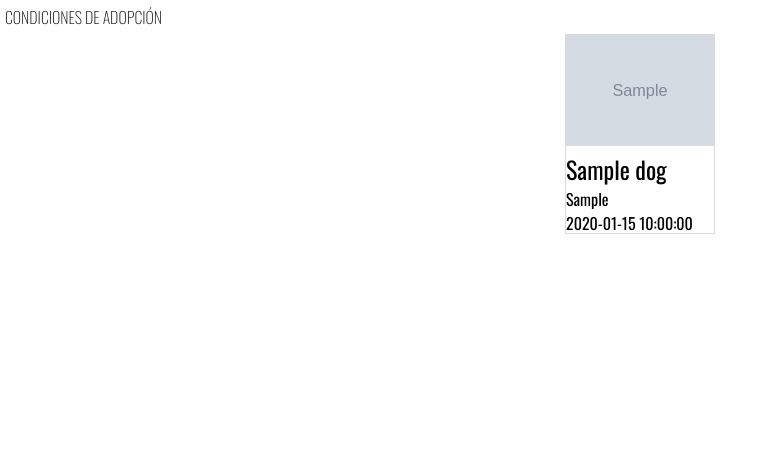
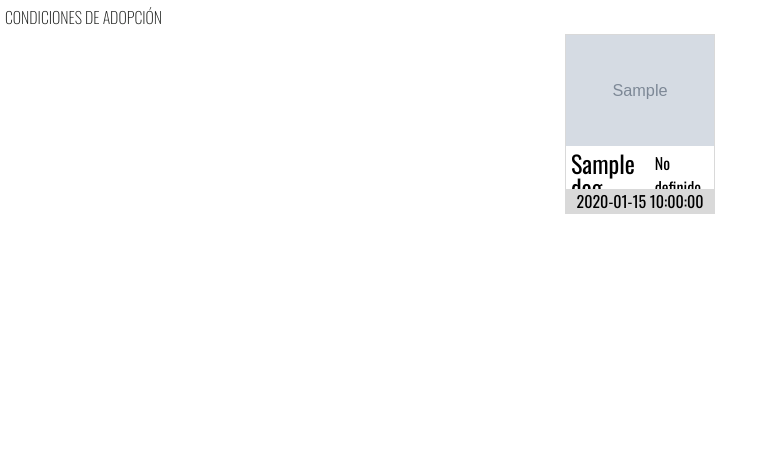
Before and after one commit to benixdev24/asoprofasil, a PHP site: page / in a window 1280 px wide. Shown: the part 124-598 px from the top of the page, without its empty margins (0-773 px from the left). Run offline with PHP 8.4, Linux system fonts and the light colour scheme; tables that the repository leaves empty or names only in its code hold one stand-in row (values such as "Sample post"); grey boxes marked "Sample" are stand-in pictures; some libraries are stand-ins or nearby versions.

Commit message:
update-card-css-dog

```diff
--- a/css/style.css
+++ b/css/style.css
@@ -64,6 +64,7 @@ html {
 	width: 100%;
 	height: 100vh;
 	background: #ffffff;
+	z-index: 10;
 }
 
 .conteiner_list-header.visible {
@@ -145,14 +146,55 @@ html {
 }
 
 .article_dog {
+	display: flex;
+	flex-direction: column;
 	width: clamp(100px, 150px, 200px);
-	height: clamp(100px, 200px, 250px);
+	height: clamp(100px, 180px, 250px);
 	border: 1px solid var(--color-principle);
+}
+
+.conteiner_img_dog {
+	display: flex;
+	width: 100%;
 }
 
 .img_dog {
 	width: 100%;
 	aspec-ratio: 1/3;
+}
+
+.description_dog {
+	display: flex;
+	flex-direction: column;
+	position: relative;
+	width: 100%;
+	flex-grow: 1;
+	align-items: center;
+	z-index: 5;
+}
+
+.header_dog {
+	display: flex;
+	width: 100%;
+	height: auto;
+	padding: 5px;
+	justify-content: space-between;
+	align-items: center;
+}
+
+h2 {
+	line-height: 1;
+}
+
+.footer_dog {
+	display: flex;
+	position: absolute;
+	bottom: 0;
+	width: 100%;
+	height: auto;
+	bottom: 0;
+	background: var(--color-principle);
+	justify-content: center;
 }
 
 .principle-footer {
--- a/index.php
+++ b/index.php
@@ -29,9 +29,6 @@
 				<a href="" class="item_list-header"><li>¿Quienes somos?</li></a>
 				<a href="" class="item_list-header"><li>Donaciones</li></a>
 				<a href="" class="item_list-header"><li>Contactanos</li></a>
-
-
-
 			</ul>
 		</div>
 	</header>
--- a/php/dog.php
+++ b/php/dog.php
@@ -9,14 +9,32 @@
 	if ($infoDog->rowCount() > 0) {
 		$infoDogs = $infoDog->fetchAll(PDO::FETCH_ASSOC);
 
+		function gender($dog) {
+			if ($dog['gender']=='macho') {
+				return '<i class="fa-solid fa-mars" style="color:blue;"></i>';
+			} elseif ($dog['gender']=='hembra') {
+				return '<i class="fa-solid fa-venus" style="color:pink;"></i>';
+			} else {
+				return '<p>No definido</p>';
+			}
+		}
+
 		foreach ($infoDogs as $dog) {
 			echo '
 			<article class="article_dog">
-				<img src="'.$dog['photo'].'" class="img_dog">
-				<h2>'.$dog['name'].'</h2>
-				<p>'.$dog['gender'].'</p>
-				<p>'.$dog['time'].
-			'</article>';
+				<figure class="conteiner_img_dog">
+					<img src="'.$dog['photo'].'" class="img_dog">
+				</figure>
+				<section class="description_dog">
+					<header class="header_dog">
+						<h2>'.$dog['name'].'</h2>
+						'.gender($dog).'
+					</header>
+					<footer class="footer_dog">
+						<p>'.$dog['time'].
+					'</footer>
+				</section>
+			</article>';
 		}
 	} else {
 		echo "No se encontraron perros.";
```
